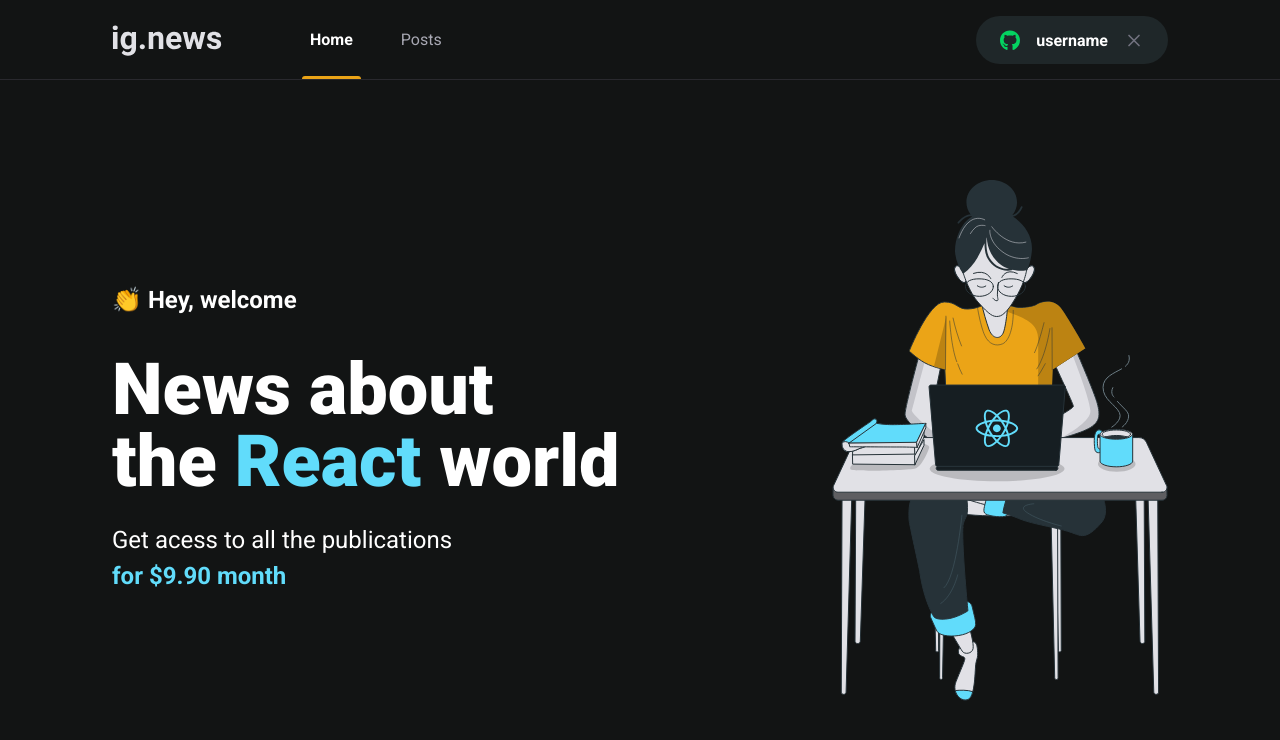
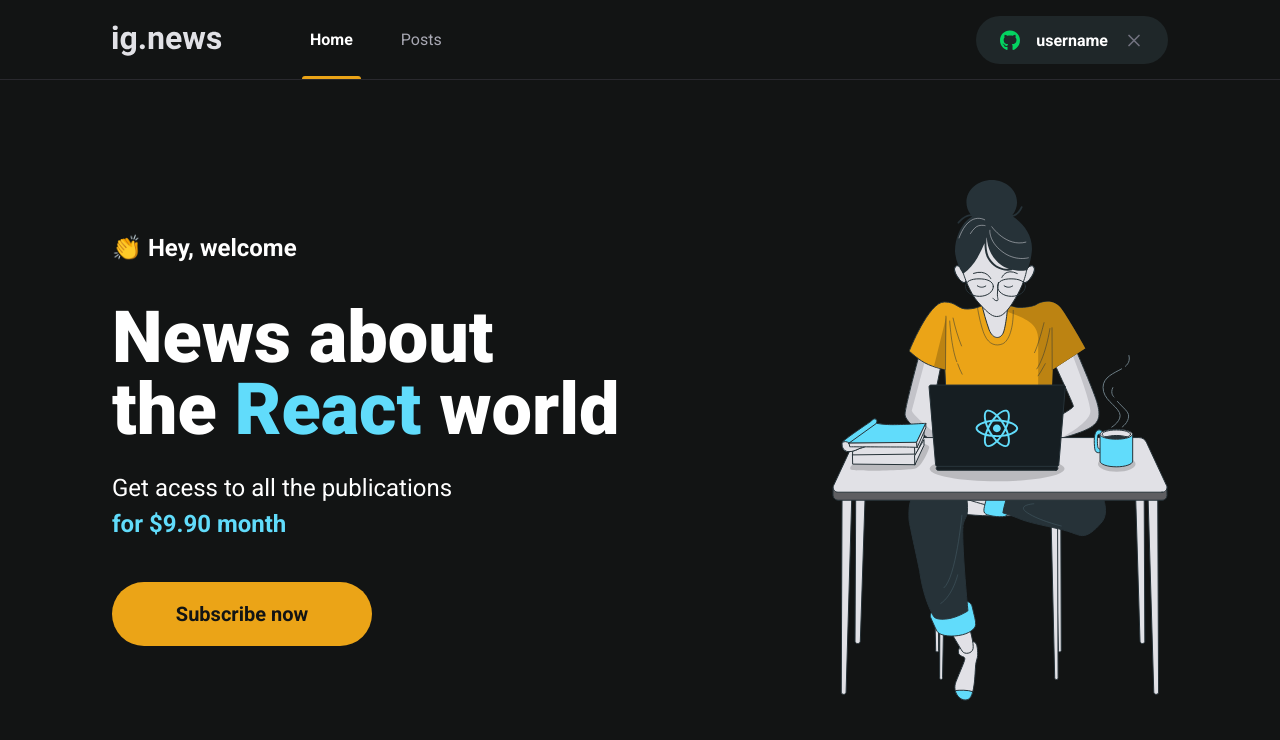
Before and after one commit to beasou/igNews, a Next.js app in the folder ignews/: page / in a window 1280 px wide. Shown: the top 740 px of the page. Built offline with nearby package versions, Linux system fonts and the light colour scheme.

Commit message:
Componente: SubscribeButton

```diff
--- /dev/null
+++ b/ignews/src/components/SubscribeButton/index.tsx
@@ -0,0 +1,12 @@
+import styles from './styles.module.scss'
+
+export function SubscribeButton(){
+    return (
+        <button
+            type="button"
+            className={styles.subscribeButton}
+        >
+            Subscribe now
+        </button>
+    )
+}
--- /dev/null
+++ b/ignews/src/components/SubscribeButton/styles.module.scss
@@ -0,0 +1,20 @@
+.subscribeButton{
+    width: 260px;
+    height: 4rem;
+    border: 0;
+    border-radius: 2rem;
+    background: var(--yellow);
+    color: var(--background);
+    font-size: 1.25rem;
+    font-weight: bold;
+
+    display: flex;
+    align-items: center;
+    justify-content: center;
+
+    transition: filter .2s;
+
+    &:hover{
+        filter: brightness(0.8);
+    }
+}
--- a/ignews/src/pages/home.module.scss
+++ b/ignews/src/pages/home.module.scss
@@ -38,4 +38,7 @@
             font-weight: bold;
         }
     }
+    button{
+        margin-top: 2.5rem;
+    }
 }
--- a/ignews/src/pages/index.tsx
+++ b/ignews/src/pages/index.tsx
@@ -1,4 +1,5 @@
 import Head from 'next/head'
+import { SubscribeButton } from '../components/SubscribeButton'
 import styles from './home.module.scss'
 
 export default function Home() {
@@ -19,11 +20,13 @@
             Get acess to all the publications <br />
             <span>for $9.90 month</span>
           </p>
+          <SubscribeButton/>
           </section>
 
           <img src="/images/avatar.svg" alt="Girl coding"/>
 
         </main>
+
     </>
   )
 }
```
